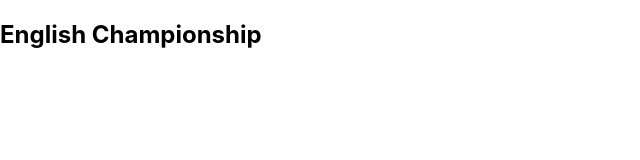
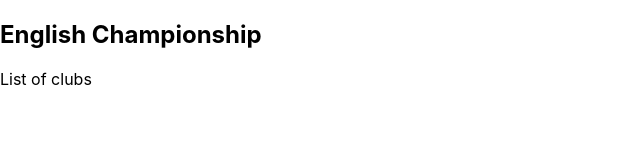
Before and after one commit to marko-krznar/React-Football-Results, a React (Create React App) app: page / in a window 1280 px wide. Shown: the top 160 px of the page, without its empty margins (0-640 px from the left). Built offline with nearby package versions, Linux system fonts and the light colour scheme; no server answers.

Commit message:
Add Api to project

```diff
--- a/src/App.js
+++ b/src/App.js
@@ -1,12 +1,13 @@
 import './App.css';
-
-import React, { Component } from 'react'
+import React, { Component } from 'react';
+import ListClubs from './components/ListClubs';
 
 export default class App extends Component {
   render() {
     return (
       <div>
         <h2>English Championship</h2>
+        <ListClubs />
       </div>
     )
   }
--- /dev/null
+++ b/src/components/ListClubs.js
@@ -0,0 +1,28 @@
+import React, { Component } from 'react'
+
+export default class ListClubs extends Component {
+    constructor(props) {
+        super(props)
+
+        this.state = {
+             clubs: []
+        }
+    }
+
+    componentDidMount () {
+        fetch(`https://apiv2.apifootball.com/?action=get_countries&APIkey=5f990ce48ebc7388ba775b57240a09e34a74f3ac19ce1d51ee35839a1e2ce4e2`)
+        .then(response => {console.log(response);})
+        //.then(response => response.json())
+        /*.then(response => this.setState({
+            clubs: response
+        }))*/
+    }
+
+    render() {
+        return (
+            <div>
+                List of clubs
+            </div>
+        )
+    }
+}
```
